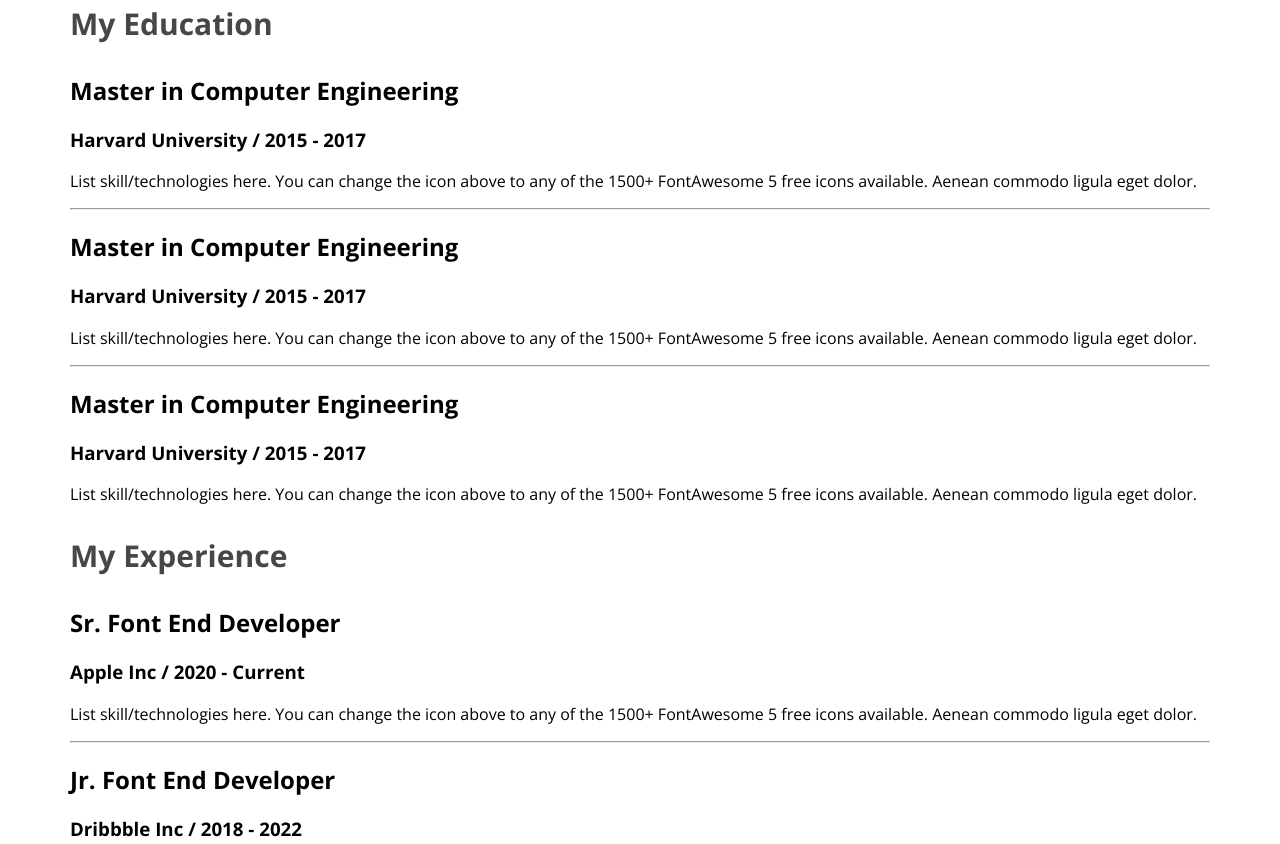
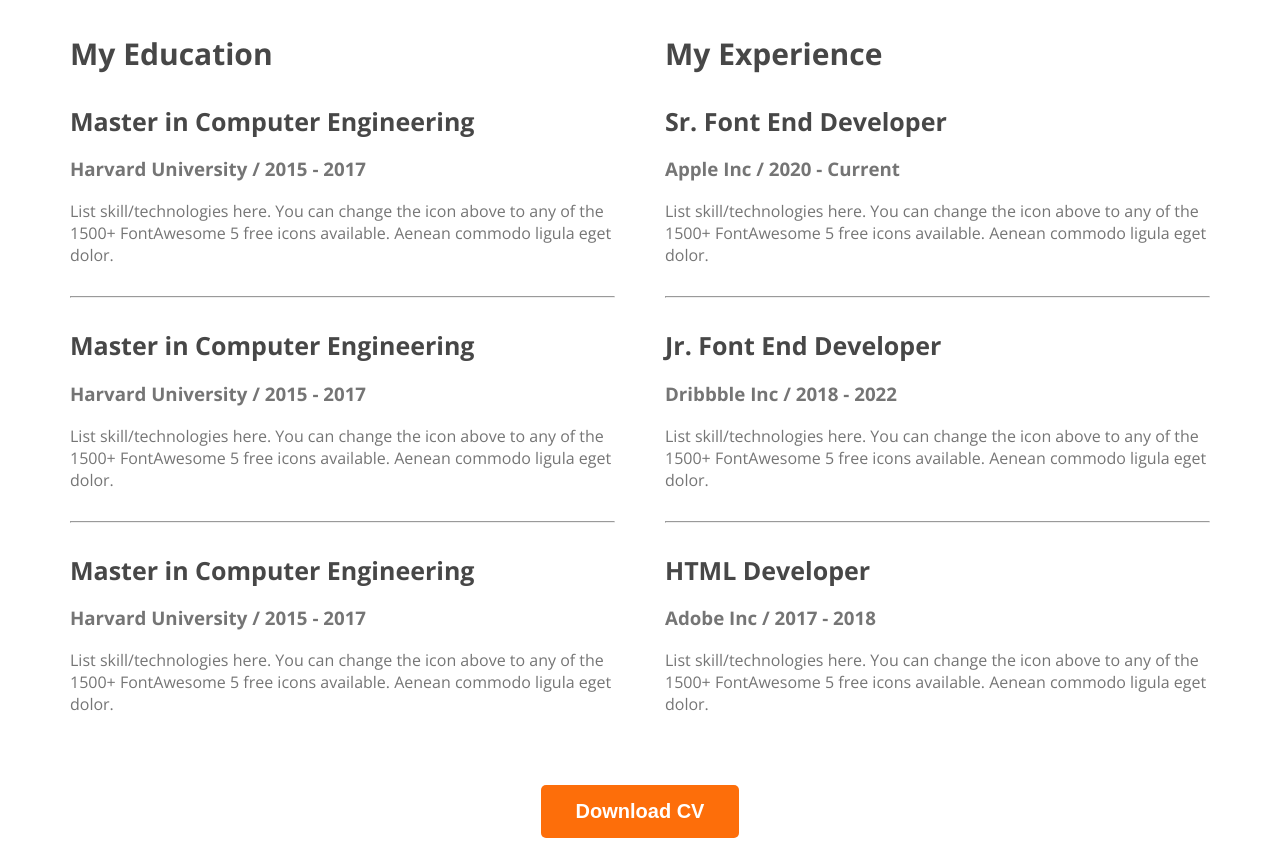
Before and after one commit to ARASHFAQUE/webdeveloper-portfolio, a plain HTML site: page index.html in a window 1280 px wide. Shown: the part 2382-3226 px from the top of the page. Drawn offline with nearby package versions, Linux system fonts and the light colour scheme.

Commit message:
finished the resume seciton

```diff
--- a/index.html
+++ b/index.html
@@ -149,6 +149,10 @@
                     </div>
                 </div>
             </div>
+
+            <div class="download-cv">
+                <button class="btn-primary">Download CV</button>
+            </div>
          </section>
     </main>
     <footer>
--- a/styles/portfolio.css
+++ b/styles/portfolio.css
@@ -167,3 +167,34 @@ main section {
     font-size: 30px;
     font-weight: 700;
 }
+
+.resume-container {
+    display: flex;
+    gap: 50px;
+}
+
+.resume-item-title{
+    color: #474747;
+    font-size: 25px;
+    font-weight: 700;
+    margin-bottom: 10px;
+}
+
+.resume-item-description{
+    margin-bottom: 20px;
+    margin-top: 0px;
+}
+
+.resume-item-description, .resume-item-institute {
+    color:  #757575;
+    /* font-size: 16px; */
+}
+
+.resume-container hr{
+    margin: 30px 0;
+}
+
+.download-cv{
+    margin-top: 50px;
+    text-align: center;
+}
```
